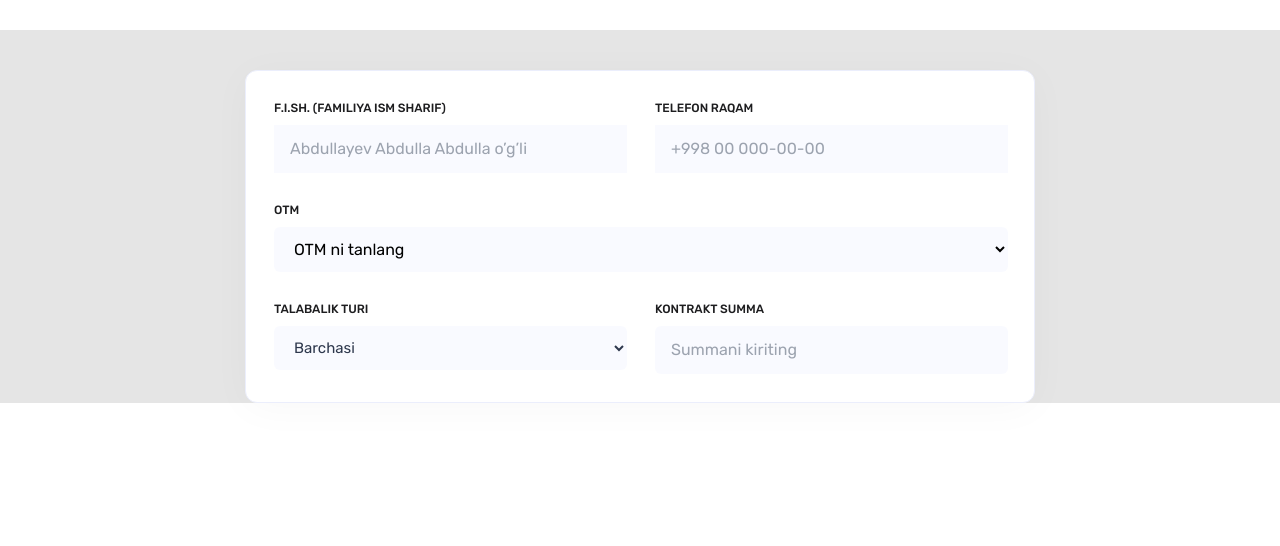
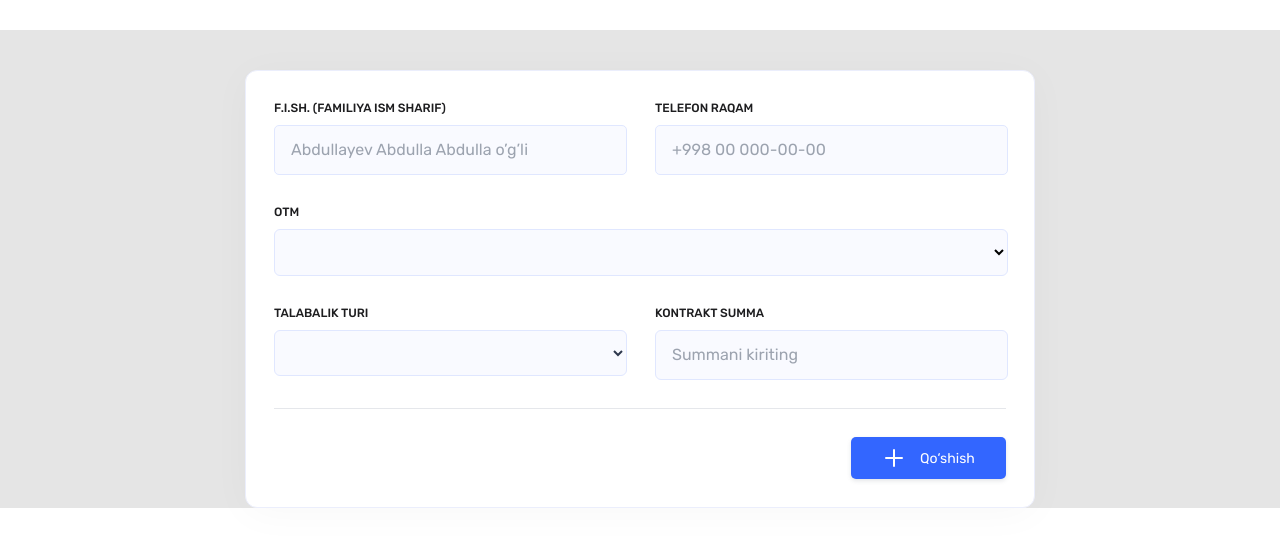
Before and after one commit to Abdurauf19/metsenat, a Vue app: page /Add-student in a window 1280 px wide. Shown: the part 228-774 px from the top of the page. Built offline with nearby package versions, Linux system fonts and the light colour scheme.

Commit message:
style: add some style add-student page

```diff
--- a/src/views/Homiylar.vue
+++ b/src/views/Homiylar.vue
@@ -132,6 +132,10 @@ export default {
       ]
     }
   },
+
+  methods: {
+
+  }
 };
 
 
--- a/src/views/add-student.vue
+++ b/src/views/add-student.vue
@@ -29,46 +29,96 @@
     </div>
   <div class="bg-[#E5E5E5] flex flex-col justify-center items-center">
 
-    <form class="addstudent" >
+    <form class="add-student" >
         <div class="flex gap-[28px]">
+          <!-- Username -->
           <div class="flex flex-col">
             <label class="text-[12px] text-[#1D1D1F] uppercase pb-[8px] font-medium" for="Fish">F.I.Sh. (Familiya Ism Sharif)</label>
-            <input class="bg-[#E0E7FF33] w-[353px] py-[12px] pl-[16px]" type="text" placeholder="Abdullayev Abdulla Abdulla o’g’li">
+            <input v-model="userName" class="bg-[#E0E7FF33] w-[353px] py-[12px] pl-[16px] border-[1px] rounded-[5px] border-[#E0E7FF]" id="Fish" type="text" placeholder="Abdullayev Abdulla Abdulla o’g’li">
           </div>
+          <!-- usernumber -->
           <div class="flex flex-col">
-            <label class="text-[12px] text-[#1D1D1F] uppercase pb-[8px] font-medium" for="Fish">Telefon raqam</label>
-            <input class="bg-[#E0E7FF33] w-[353px] py-[12px] pl-[16px]" type="text" placeholder="+998 00 000-00-00">
+            <label class="text-[12px] text-[#1D1D1F] uppercase pb-[8px] font-medium" for="num">Telefon raqam</label>
+            <input v-model="userNumber" class="bg-[#E0E7FF33] w-[353px] py-[12px] pl-[16px] border-[1px] rounded-[5px] border-[#E0E7FF]" id="num" type="text" placeholder="+998 00 000-00-00">
           </div>
         </div>
+        <!-- User unversitet -->
         <div class="flex flex-col">
           <label class="pt-[28px] pb-[8px] text-[12px] text-[#1D1D1F] font-medium" for="OTM">OTM</label>
-          <select class="py-[12px] pl-[16px] bg-[#E0E7FF33] w-[734px] rounded-[6px] mb-[28px]" name="OTM ni tanlang" id="OTM">
+          <select v-model="userUnv" class="py-[12px] pl-[16px] bg-[#E0E7FF33] w-[734px] border-[1px] border-[#E0E7FF] rounded-[6px] mb-[28px]" name="OTM ni tanlang" id="OTM">
             <option value="0">OTM ni tanlang</option>
             <hr>
-            <option value="0">2</option>
+            <option value="1">OTM ni tanlang</option>
             <hr>
-            <option value="0">3</option>
+            <option value="2">OTM ni tanlang</option>
             <hr>
           </select>
         </div>
-          <div class="flex gap-[28px]">
+          <div class="flex gap-[28px] pb-[28px]">
+            <!-- type of study -->
           <div class="flex flex-col">
             <label class="text-[12px] text-[#1D1D1F] uppercase pb-[8px] font-medium" for="barchasi">Talabalik turi</label>
-            <select   id="barchasi" class="rounded-[6px] bg-[#E0E7FF33] text-[#2E384D] text-[15px] py-[12px] pl-[16px] w-[353px]">
+            <select v-model="usertypeStudy"  id="barchasi" class="rounded-[6px] bg-[#E0E7FF33] border-[1px] border-[#E0E7FF] text-[#2E384D] text-[15px] py-[12px] pl-[16px] w-[353px]">
               <option value="0">Barchasi</option>
+              <option value="1">Barchasi</option>
+              <option value="2">Barchasi</option>
             </select>
           </div>
+          <!-- paying sum -->
           <div class="flex flex-col">
             <label class="text-[12px] text-[#1D1D1F] uppercase pb-[8px] font-medium" for="sum">Kontrakt summa</label>
-            <input class="bg-[#E0E7FF33] rounded-[6px] w-[353px] py-[12px] pl-[16px]" id="sum" type="number" placeholder="Summani kiriting">
+            <input v-model="userSum" class="bg-[#E0E7FF33] rounded-[6px] w-[353px] border-[1px] border-[#E0E7FF] py-[12px] pl-[16px]" id="sum" type="number" placeholder="Summani kiriting">
           </div>
+        </div>
+        <hr>
+        <div class="flex items-center justify-end  ">
+        <button @click="addUser" type="Submit" class="add-btn bg-[#3366FF] gap-[14px] text-[#FFFFFF] text-[14px]">
+          <svg width="24" height="24" viewBox="0 0 24 24" fill="none" xmlns="http://www.w3.org/2000/svg">
+          <path d="M19.9999 11.9999H4.00007" stroke="white" stroke-width="2" stroke-linecap="round" stroke-linejoin="round"/>
+          <path d="M12 4V19.9999" stroke="white" stroke-width="2" stroke-linecap="round" stroke-linejoin="round"/>
+          </svg>
+          Qo‘shish
+        </button>
         </div>
     </form>
   </div>
 </template>
 
+<script>
+export default {
+  data () {
+    return {
+      userName: '',
+      userNumber: '',
+      userUnv: '',
+      usertypeStudy: '',
+      userSum:'',
+    }
+  },
+
+  methods: {
+    addUser () {
+      const user = {
+        name: this.userName,
+        number: this.userNumber,
+        unv: this.userUnv,
+        typeStudy: this.usertypeStudy,
+        sum: this.userSum,
+      }
+      this.$store.dispatch('addUser', user)
+      this.$router.push('/Talabalar')
+    }
+  }
+}
+</script>
+
+
+
+
+
+
 <style lang="scss">
-  .addstudent {
+  .add-student {
     background: #FFFFFF;
     border: 1px solid #EBEEFC;
     box-shadow: 0px 5px 40px rgba(0, 0, 0, 0.03);
@@ -79,4 +129,16 @@
     padding: 28px;
     margin-top: 40px;
   }
+
+  .add-btn {
+    display: flex;
+    align-items: center;
+    justify-content: center;
+    background-color: #3366FF;
+    box-shadow: 0px 0px 1px rgba(40, 41, 61, 0.04), 0px 2px 4px rgba(96, 97, 112, 0.16);
+    border-radius: 5px;
+    width: 155px;
+    padding: 9px 0;
+    margin-top: 28px;
+  }
 </style>
```
